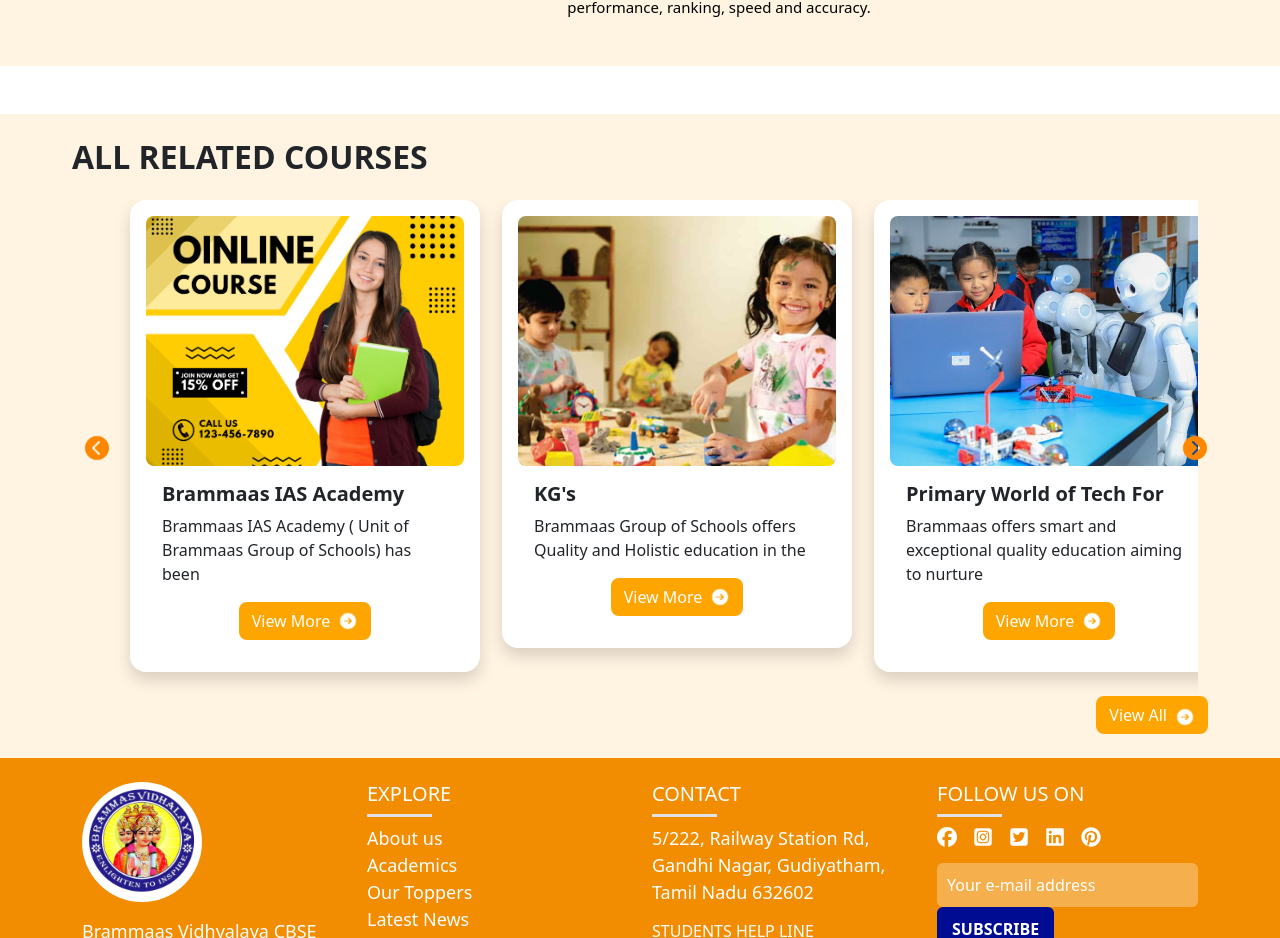
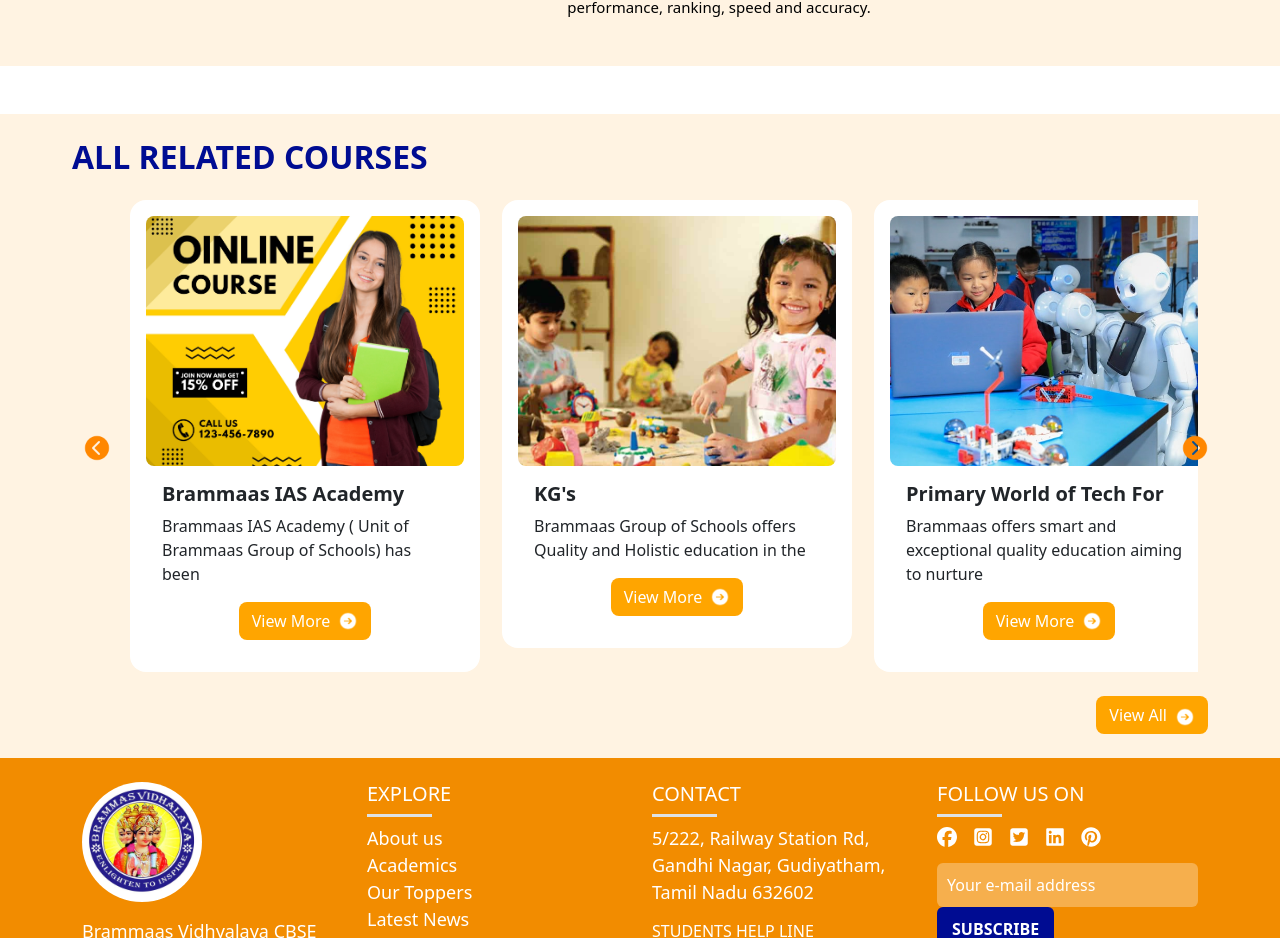
Before and after one commit to Lokesh11052007/Brammaas, a React (Create React App) app: page /counselling in a window 1280 px wide. Shown: the part 800-1738 px from the top of the page. Built offline with nearby package versions, Linux system fonts and the light colour scheme; a web font is replaced by a local one.

Commit message:
relatedcourses

```diff
--- a/src/components/academic/academic1/RelatedCourse.jsx
+++ b/src/components/academic/academic1/RelatedCourse.jsx
@@ -64,7 +64,7 @@
 
   return (
     <div className="container-fluid position-relative mt-5 p-4" style={{backgroundColor:"#FFF3E2"}}>
-      <h2 className=" course-h4 mb-4 fw-bold ms-lg-5" >ALL RELATED COURSES</h2>
+      <h2 className=" course-h4 mb-4 fw-bold ms-lg-5" style={{color:'#000C92'}}>ALL RELATED COURSES</h2>
       <div className='container position-relative'>
         <img
   ref={prevRef}
@@ -109,7 +109,7 @@
         {academics.map((item, idx) => (
           <SwiperSlide key={idx}>
 
-              <div className="card shadow rounded-4 border-0 p-3 ms-md-5  hover-scale" style={{ width: '100%', maxWidth: '350px', backgroundColor: '#fff' }}>
+              <div className="card  rounded-4 border-0 p-3 ms-md-5  hover-scale" style={{ width: '100%', maxWidth: '350px', backgroundColor: '#fff' }}>
       <img
         src={item.images}
         alt="Course"
```
